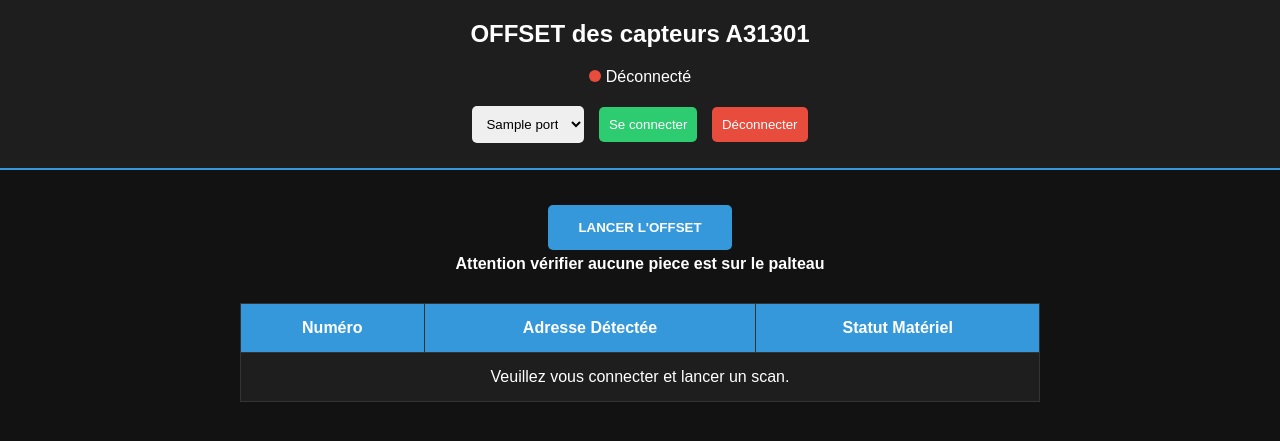
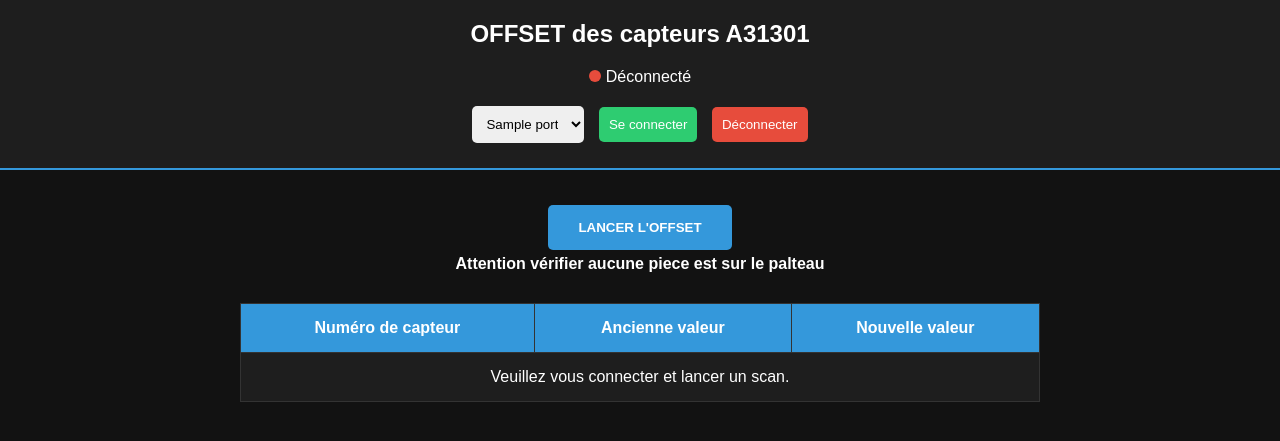
Before and after one commit to Adrien4951/programmation_echec, a Flask app: template Projet_Plateau_site_web_visu_plateau/templates/offset.html in a window 1280 px wide. Shown: the top 441 px of the page. Run offline with Flask 3, Linux system fonts and the light colour scheme; the template is opened without the code that fills it: most values are stand-ins (such as "Sample title", 1, 10 or a date in 2020); some libraries are stand-ins or nearby versions.

Commit message:
Ajout de la 4 eme carte (leni) OK changement des offset

```diff
--- a/Projet_Plateau_site_web_visu_plateau/templates/offset.html
+++ b/Projet_Plateau_site_web_visu_plateau/templates/offset.html
@@ -43,9 +43,9 @@
         <table id="resultTable">
             <thead>
                 <tr>
-                    <th>Numéro</th>
-                    <th>Adresse Détectée</th>
-                    <th>Statut Matériel</th>
+                    <th>Numéro de capteur</th>
+                    <th>Ancienne valeur</th>
+                    <th>Nouvelle valeur</th>
                 </tr>
             </thead>
             <tbody id="i2cBody">
```
Also changed, not shown: 2 other files.
